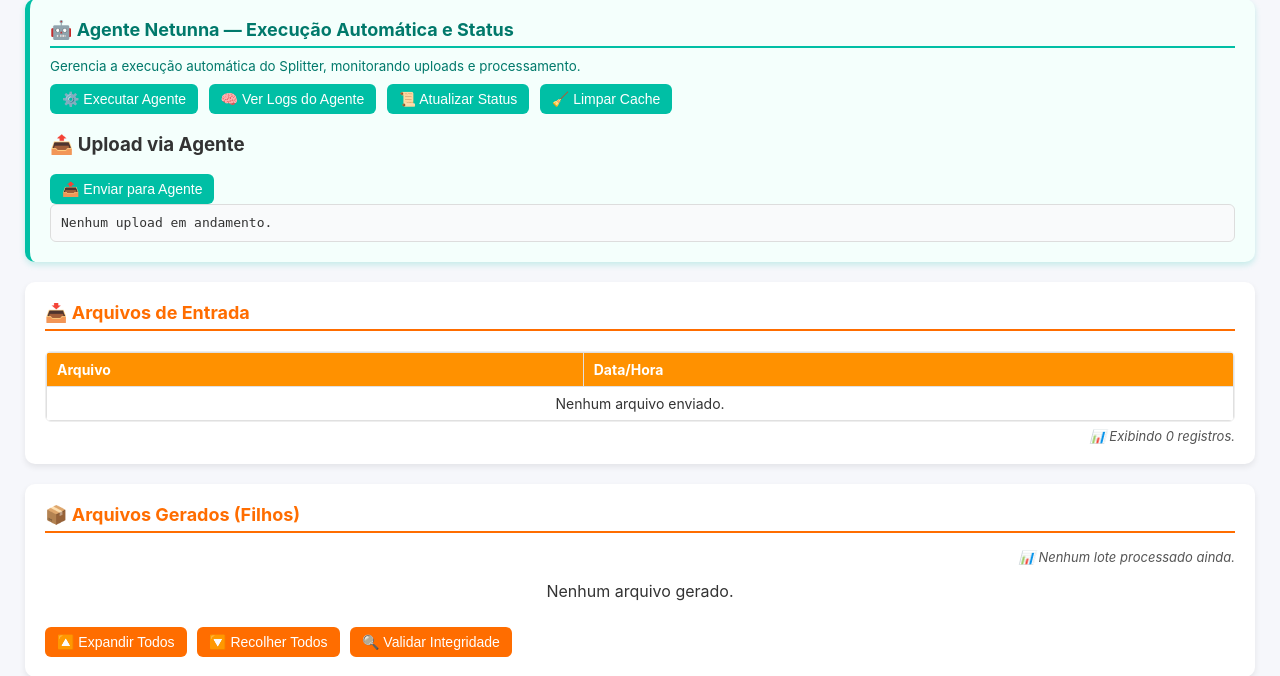
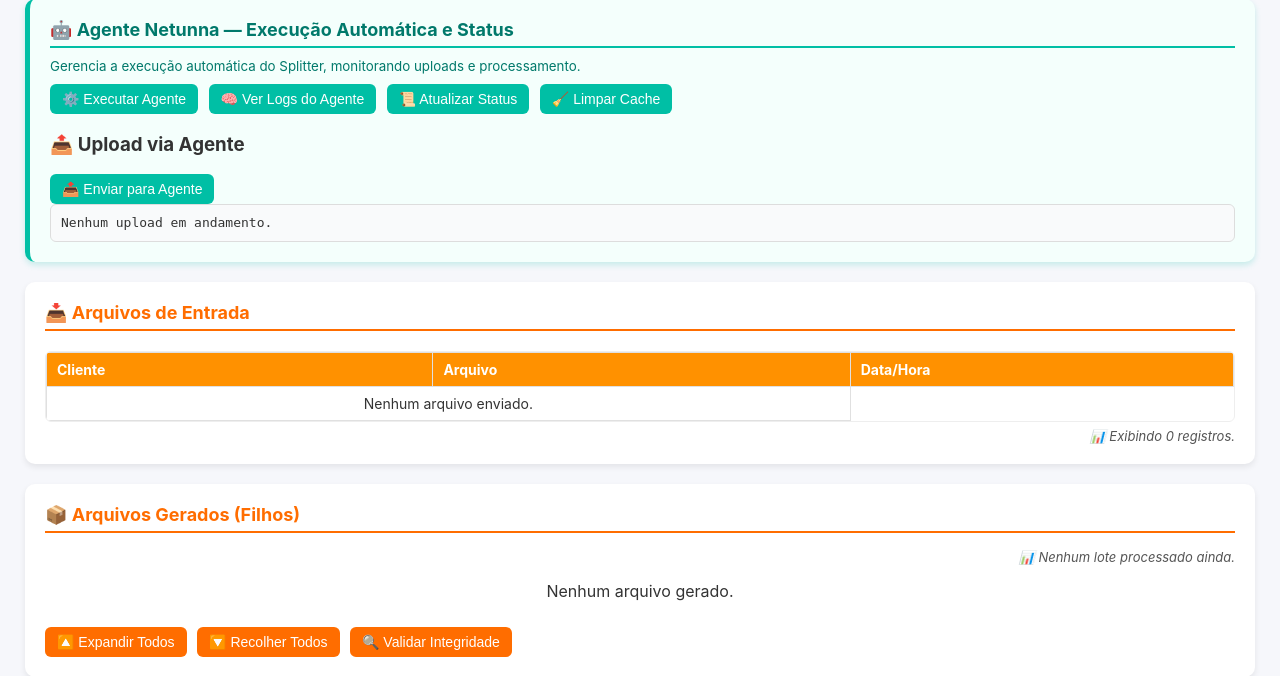
Before and after one commit to WilsonNous/netunna-rede-splitter-v2, a Flask app: template templates/index.html in a window 1280 px wide. Shown: the part 110-786 px from the top of the page. Run offline with Flask 3, Linux system fonts and the light colour scheme; the template is opened without the code that fills it, so the values that code supplies are empty; parts of the project's set-up code (start-up, migrations or seed data) failed here and were passed over.

Commit message:
Add files via upload

```diff
--- a/templates/index.html
+++ b/templates/index.html
@@ -192,7 +192,7 @@
       <h2>📥 Arquivos de Entrada</h2>
       <div class="scroll-box">
         <table id="inputTable">
-          <thead><tr><th>Arquivo</th><th>Data/Hora</th></tr></thead>
+          <thead><tr><th>Cliente</th><th>Arquivo</th><th>Data/Hora</th></tr></thead>
           <tbody></tbody>
         </table>
       </div>
```
